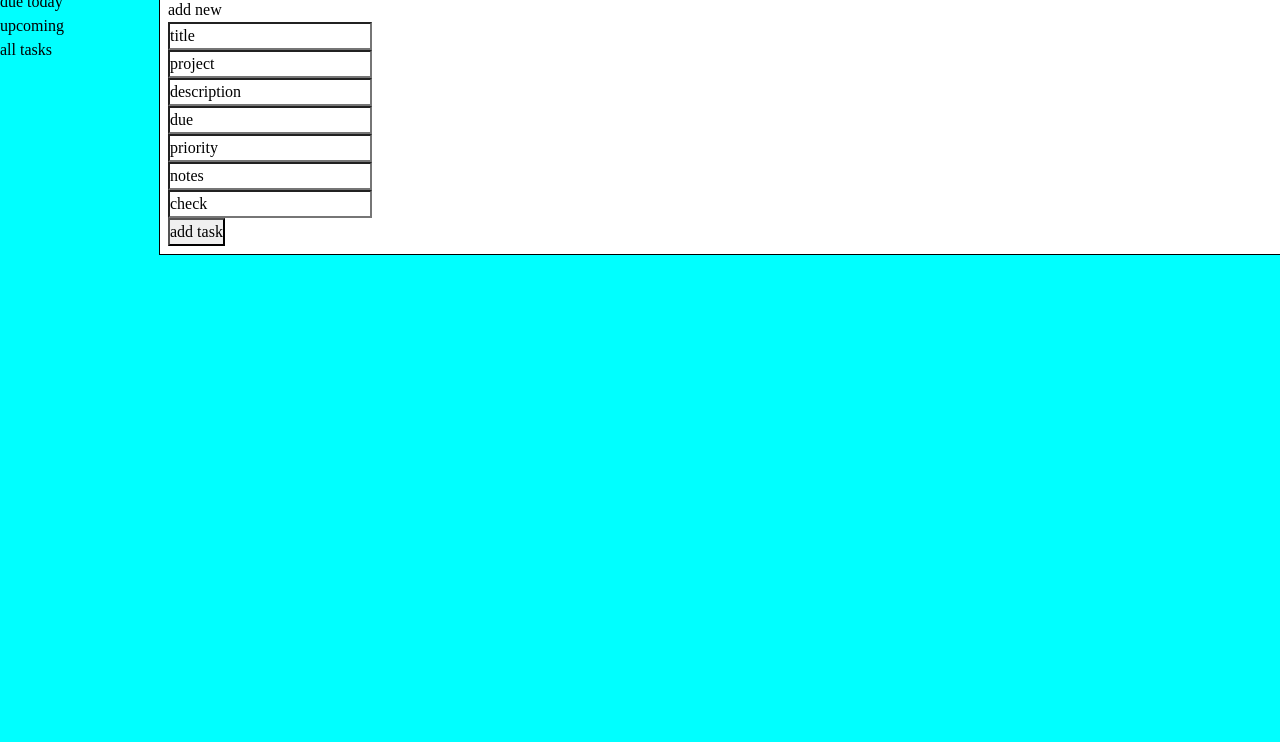
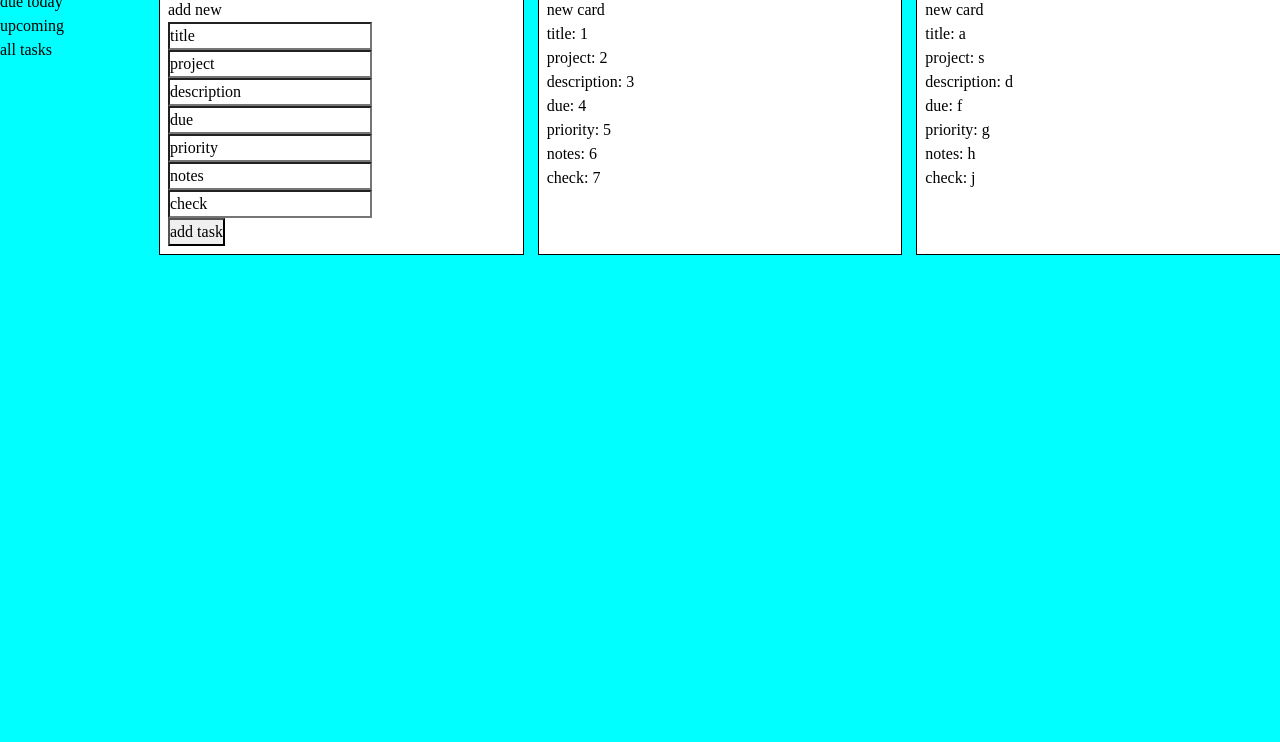
Before and after one commit to dawrentz/TOP-todo-list, a website built with webpack: page src/index.html in a window 1280 px wide. Shown: the part 58-800 px from the top of the page. Built offline with nearby package versions, Linux system fonts and the light colour scheme.

Commit message:
Merge defaultTodo with render.js. Update webpack.config.js.

```diff
--- a/src/defaultTodo.js
+++ /dev/null
@@ -1,34 +0,0 @@
-//defaultTodo.js
-
-import taskModule from "./taskModule";
-import renderAll from "./renderAll";
-
-const contentElement = document.querySelector("#content");
-
-
-export default function defaultTodo() {
-    //create DOM elements
-    const defaultTodoCard = document.createElement("div");
-    defaultTodoCard.classList.add("defaultTodoCard");
-    contentElement.appendChild(defaultTodoCard);
-
-    //use html template for form
-    const todoTemplate = document.querySelector("#default-todo");
-    const todoTemplateClone = document.importNode(todoTemplate.content, true);
-    defaultTodoCard.appendChild(todoTemplateClone);
-
-    //collect all form inputs and pass values to task onstructor
-    const allInputs = defaultTodoCard.querySelectorAll("input");
-
-    const todoSubmitBtn = defaultTodoCard.querySelector("#todo-sub-btn");
-    todoSubmitBtn.addEventListener("click", () => {
-        // Create an array of input values
-        const inputValues = Array.from(allInputs).map(input => input.value);
-
-        // Create a new task with the input values
-        const temp = new taskModule.Task(...inputValues);
-        taskModule.addTask(temp);
-
-        renderAll();
-    });
-}
--- a/src/index.html
+++ b/src/index.html
@@ -18,7 +18,8 @@
         <div class="sidebar-feature">all tasks</div>
         <!-- <div class="sidebar-feature">add todoloo</div> -->
     </div>
-    <div id="content">
+    <div id="content"></div>
+        <!-- had to move templates out of .content for clearPage() -->
         <template id="default-todo">
             add new
             <form action="#" method="post">
@@ -106,6 +107,5 @@
                 <span class="check-line"></span>
             </div>
         </template>
-    </div>
 </body>
 </html>
--- a/src/index.js
+++ b/src/index.js
@@ -3,9 +3,9 @@
 //imports
 import "./reset.css";
 import "./style.css";
-import defaultTodo from "./defaultTodo";
+import renderAll from "./render.js";
 import taskModule from "./taskModule";
-import renderAll from "./renderAll";
+// import renderAll from "./render";
 
 import {testX} from "./defaultTodo"; //delete
 
@@ -13,7 +13,7 @@ import {testX} from "./defaultTodo"; //delete
 // const contentElement = document.querySelector("#content");
 
 //initialize
-defaultTodo();
+renderAll();
 //and then render all of list (need memory)
 
 
@@ -23,7 +23,7 @@ const temp1 = new taskModule.Task(1,2,3,4,5,6,7);
 const temp2 = new taskModule.Task("a","s","d","f","g","h","j");
 taskModule.addTask(temp1);
 taskModule.addTask(temp2);
-
+renderAll();
 
 //track what "page" user is on to pass to render. ex: if delete on project 1, re-render object list with project 1 filter
 // renderAll();
--- a/src/renderAll.js
+++ b/src/render.js
@@ -1,18 +1,48 @@
 //renderAll.js
 
 import taskModule from "./taskModule";
-
 const contentElement = document.querySelector("#content");
 
+function clearContent() {
+    contentElement.innerHTML = "";
+}
 
-//===================could move defaultTodo to here?
-export default function renderAll() {
+//add the default "add task" card
+export function defaultTodo() {
+    //create DOM elements
+    const defaultTodoCard = document.createElement("div");
+    defaultTodoCard.classList.add("defaultTodoCard");
+    contentElement.appendChild(defaultTodoCard);
+
+    //use html template for form
+    const todoTemplate = document.querySelector("#default-todo");
+    const todoTemplateClone = document.importNode(todoTemplate.content, true);
+    defaultTodoCard.appendChild(todoTemplateClone);
+
+    //collect all form inputs and pass values to task onstructor
+    const allInputs = defaultTodoCard.querySelectorAll("input");
+
+    const todoSubmitBtn = defaultTodoCard.querySelector("#todo-sub-btn");
+    todoSubmitBtn.addEventListener("click", () => {
+        // Create an array of input values
+        const inputValues = Array.from(allInputs).map(input => input.value);
+
+        // Create a new task with the input values
+        const temp = new taskModule.Task(...inputValues);
+        taskModule.addTask(temp);
+
+        renderAll();
+    });
+}
 
 
 
+//add all current tasks card to page (respects filter)
+export default function renderAll() {
+    clearContent();
+    defaultTodo();
+
     taskModule.tasks.forEach(task => {
-        // console.log("new task===============");
-
 
         //create DOM elements
         const newTodoCard = document.createElement("div");
--- a/src/style.css
+++ b/src/style.css
@@ -27,10 +27,6 @@ body {
 
 }
 
-
-
-
-
 .defaultTodoCard {
     background-color: white;
     padding: 0.5rem;
--- a/webpack.config.js
+++ b/webpack.config.js
@@ -7,6 +7,7 @@ module.exports = {
         index: "./src/index.js",
         default: "./src/defaultTodo.js",
         taskModule: "./src/taskModule.js",
+        render: "./render.js",
     },
     output: {
         filename: "[name].bundle.js",
```
